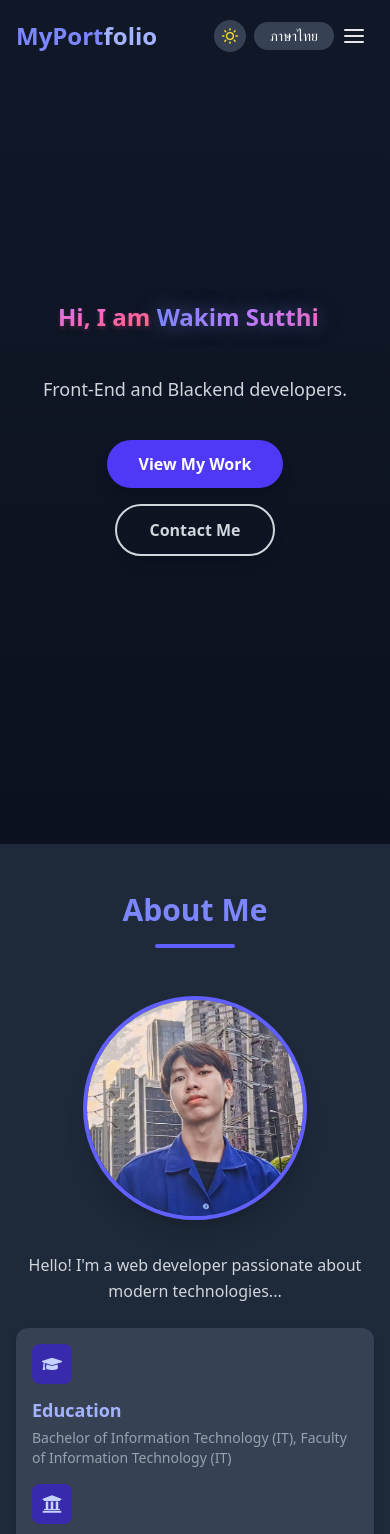
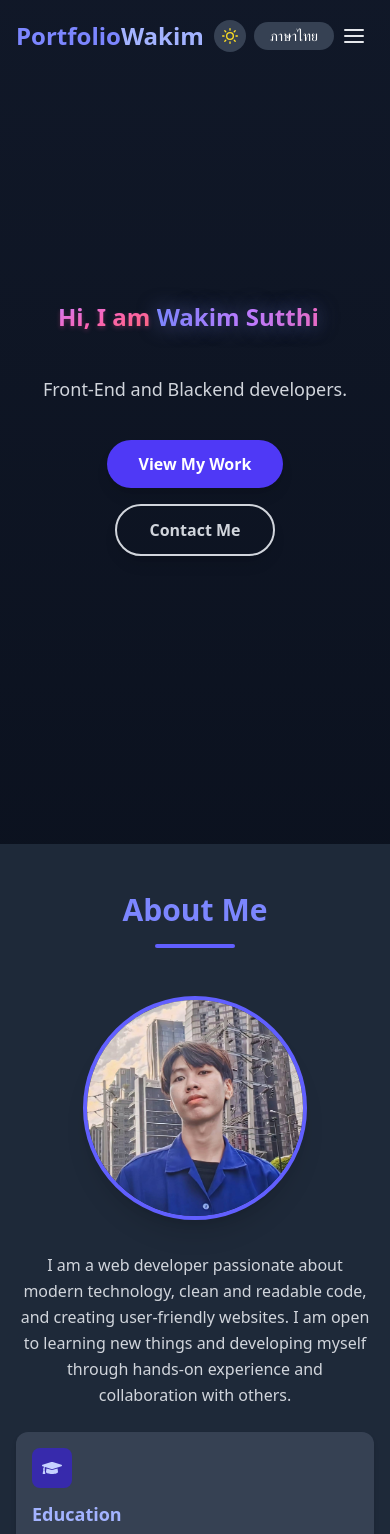
Before and after one commit to Teekon789/portflio_wakim1, a React (Vite) app: page / in a window 390 px wide. Shown: the top 1534 px of the page. Built offline with nearby package versions, Linux system fonts and the light colour scheme.

Commit message:
feat: add mobile development section with updated descriptions and icons

```diff
--- a/src/components/Services.jsx
+++ b/src/components/Services.jsx
@@ -8,6 +8,7 @@ import {
   FaTools,
   FaServer,
   FaPaintBrush,
+  FaMobile
 } from "react-icons/fa";
 
 // แยกข้อความภาษาไทย
@@ -64,6 +65,12 @@ const Services = ({ darkMode, lang }) => {
       description: t.services.devtools.desc,
       tools: ["Git", "GitHub", "Docker", "Postman", "ChatGPT", "Vercel"],
     },
+    {
+      icon: <FaMobile className="text-2xl sm:text-3xl" />,
+      title: t.services.mobile.title,
+      description: t.services.mobile.desc ,
+      tools: ["React Native", "Flutter", "iOS", "Android", "Expo", "Mobile UI/UX"]
+    }
   ];
 
   return (
--- a/src/components/navbar.jsx
+++ b/src/components/navbar.jsx
@@ -95,15 +95,15 @@ const Navbar = ({ darkMode, setDarkMode, lang, setLang, t }) => {
             }`}
           >
             <div className="relative inline-block overflow-visible transition-all duration-300 hover:transform hover:scale-105">
-              <span className="relative z-10">My</span>
+              <span className="relative z-10">Port</span>
               <span>
-                Port
+              folio
                 <span
                   className={`${
                     darkMode ? "text-indigo-300" : "text-indigo-500"
                   }`}
                 >
-                  folio
+                  Wakim
                 </span>
               </span>
               <span
--- a/src/lang/en.js
+++ b/src/lang/en.js
@@ -17,7 +17,7 @@ const textEN = {
   about: {
     title: "About Me",
     content:
-      "Hello! I'm a web developer passionate about modern technologies...",
+      "I am a web developer passionate about modern technology, clean and readable code, and creating user-friendly websites. I am open to learning new things and developing myself through hands-on experience and collaboration with others.",
     education: "Education",
     major:
       "Bachelor of Information Technology (IT), Faculty of Information Technology (IT)",
@@ -65,7 +65,7 @@ const textEN = {
     },
     mobile: {
       title: "Mobile Application Development",
-      desc: "Develop cross-platform mobile applications using React Native for both iOS and Android.",
+      desc: "Develop Cross-platform mobile applications with React Native and Flutter to create a great user experience on both iOS and Android with React Native for both iOS and Android.",
     },
     design: {
       title: "UI/UX Design",
--- a/src/lang/th.js
+++ b/src/lang/th.js
@@ -16,7 +16,7 @@ const textTH = {
   about: {
     title: "เกี่ยวกับฉัน",
     content:
-      "สวัสดีครับ! ผมเป็นนักพัฒนาเว็บที่มีความสนใจในเทคโนโลยีสมัยใหม่...",
+      "ผมเป็นนักพัฒนาเว็บที่หลงใหลในเทคโนโลยีสมัยใหม่ การเขียนโค้ดที่สะอาด อ่านง่าย และการสร้างเว็บไซต์ที่ใช้งานง่าย พร้อมเปิดรับการเรียนรู้สิ่งใหม่ ๆ และพัฒนาตัวเองผ่านการลงมือทำจริงและการทำงานร่วมกับผู้อื่น",
     education: "การศึกษา",
     major: " ปริญาตรี สาขา เทคโนโลยีสารสนเทศ (IT) คณะเทคโนโลยีสารสนเทศ (IT)",
     university_name: "จบจาก",
@@ -64,7 +64,7 @@ const textTH = {
     },
     mobile: {
       title: "การพัฒนาแอปพลิเคชันมือถือ",
-      desc: "พัฒนาแอปพลิเคชันมือถือแบบ Cross-platform ด้วย React Native สำหรับทั้ง iOS และ Android",
+      desc: "พัฒนาแอปพลิเคชันมือถือแบบ Cross-พัฒนาแอปพลิเคชันมือถือด้วย React Native และ Flutter เพื่อสร้างประสบการณ์ผู้ใช้ที่ดีบนทั้ง iOS และ Android ด้วย React Native สำหรับทั้ง iOS และ Android",
     },
     design: {
       title: "การออกแบบ UI/UX",
```
